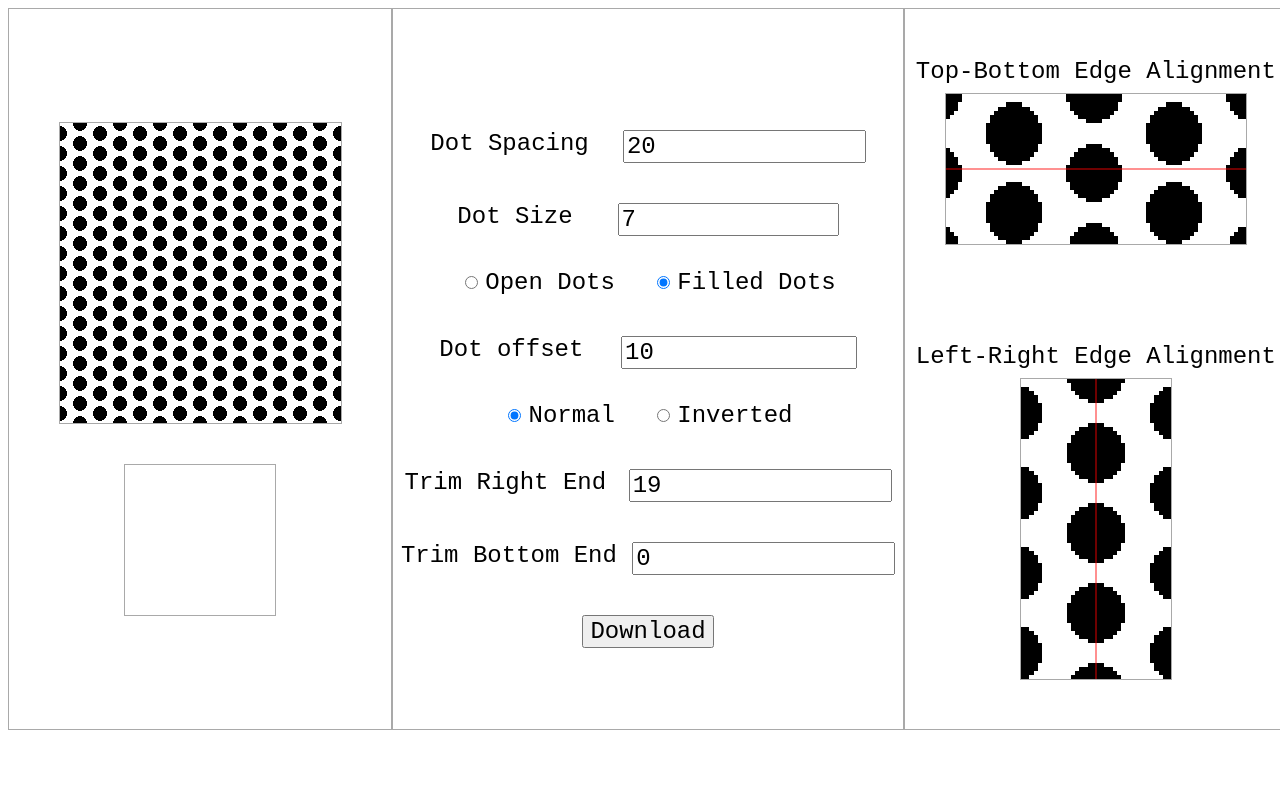
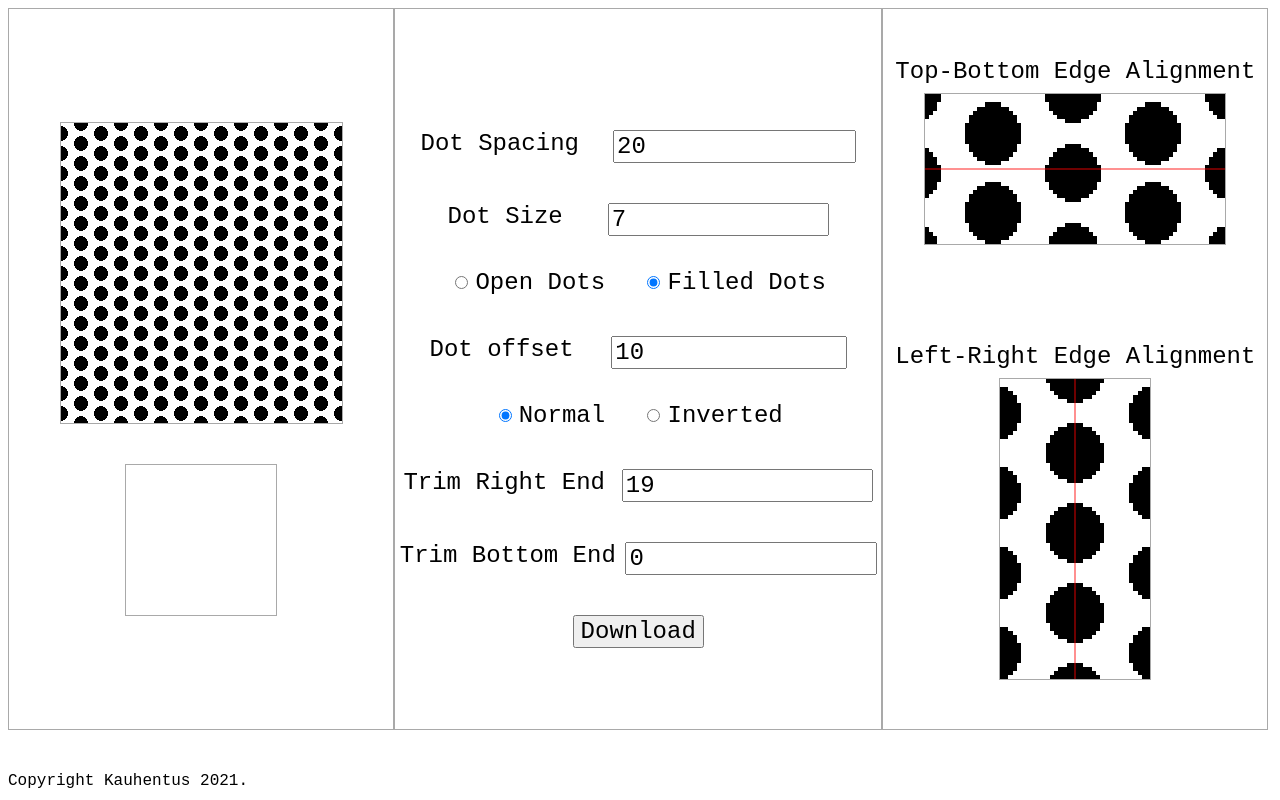
Before and after one commit to Kauhentus/screentone, a plain HTML site: page index.html in a window 1280 px wide. Drawn offline with Linux system fonts and the light colour scheme.

Commit message:
added copyright

```diff
--- a/css/style.css
+++ b/css/style.css
@@ -5,6 +5,8 @@ canvas {
 body {
     width: 100%;
     height: 100%;
+
+    overflow: hidden;
 }
 
 input {
@@ -50,6 +52,12 @@ input {
     background-color: rgba(0, 0, 0, .7);
 
     visibility: hidden;
+}
+
+#copyright {
+    position: absolute;
+    bottom: 10px;
+    font-family: 'Courier New', Courier, monospace;
 }
 
 #outer-container {
@@ -100,7 +108,7 @@ input {
 }
 
 #parameters-container {
-    width: 40%;
+    width: 38%;
     height: 90vh;
 
     display: flex;
--- a/index.html
+++ b/index.html
@@ -84,6 +84,8 @@
 
 </div>
 
+<div id="copyright">Copyright Kauhentus 2021.</div>
+
 <script type="module" src="./index.js"></script>
 </body>
 </html>
```
